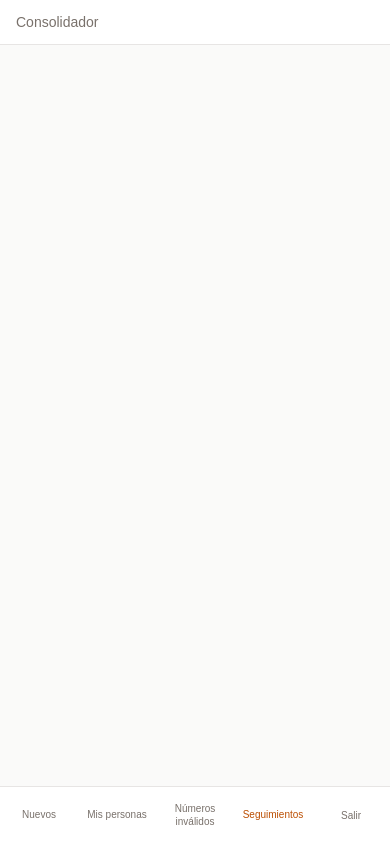
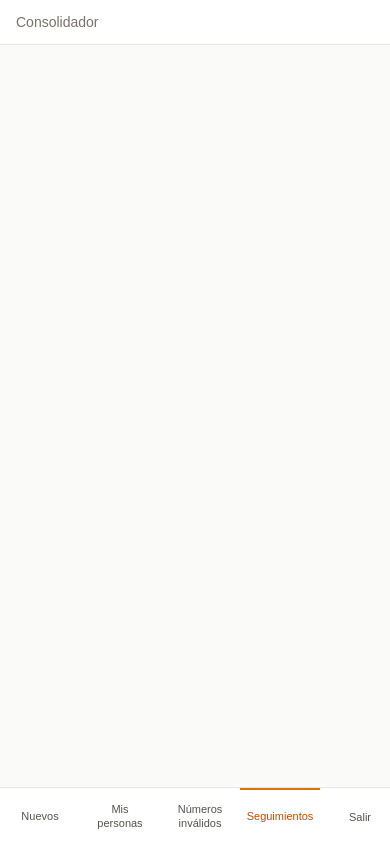
Before and after one commit to Ndav1dC/ryg-consolidador-web, a Next.js app: page /seguimientos in a window 390 px wide. Built offline with nearby package versions, Linux system fonts and the light colour scheme; no server answers.

Commit message:
fix: mostrar navegación administrativa en móvil

```diff
--- a/components/dashboard/mobile-nav.tsx
+++ b/components/dashboard/mobile-nav.tsx
@@ -8,22 +8,71 @@ interface MobileNavProps {
   userRol: string
 }
 
-const baseNavItems = [
+type NavItem = {
+  href: string
+  label: string
+}
+
+const baseNavItems: NavItem[] = [
   { href: "/personas/nuevos", label: "Nuevos" },
   { href: "/personas", label: "Mis personas" },
   { href: "/seguimientos", label: "Seguimientos" },
 ]
 
-const numeroInvalidoItem = {
+const numeroInvalidoItem: NavItem = {
   href: "/personas/numeros-invalidos",
   label: "Números inválidos",
+}
+
+const adminNavItems: NavItem[] = [
+  { href: "/admin", label: "Resumen" },
+  { href: "/admin/personas", label: "Personas" },
+  { href: "/admin/equipo", label: "Equipo" },
+  { href: "/admin/casas", label: "Casas" },
+  { href: "/admin/seguimientos", label: "Seguimientos" },
+  { href: "/admin/reportes", label: "Reportes" },
+]
+
+function esRutaActiva(pathname: string, href: string) {
+  if (href === "/admin") {
+    return pathname === "/admin"
+  }
+
+  if (href.startsWith("/admin/")) {
+    return pathname === href || pathname.startsWith(`${href}/`)
+  }
+
+  if (href === "/personas/nuevos") {
+    return pathname === href
+  }
+
+  if (href === "/personas/numeros-invalidos") {
+    return pathname === href || pathname.startsWith(`${href}/`)
+  }
+
+  if (href === "/personas") {
+    return (
+      pathname === href ||
+      (pathname.startsWith("/personas/") &&
+        !pathname.startsWith("/personas/nuevos") &&
+        !pathname.startsWith("/personas/numeros-invalidos"))
+    )
+  }
+
+  if (href === "/seguimientos") {
+    return pathname === href || pathname.startsWith(`${href}/`)
+  }
+
+  return pathname === href
 }
 
 export function MobileNav({ userRol }: MobileNavProps) {
   const pathname = usePathname()
 
   const navItems =
-    userRol === "consolidador"
+    userRol === "admin"
+      ? adminNavItems
+      : userRol === "consolidador"
         ? [
             baseNavItems[0],
             baseNavItems[1],
@@ -32,55 +81,37 @@ export function MobileNav({ userRol }: MobileNavProps) {
           ]
         : baseNavItems
 
-  const handleLogout = async () => {
-    await logoutAction()
-  }
-
   return (
-    <nav className="fixed bottom-0 left-0 right-0 z-40 border-t border-stone-200 bg-white/95 backdrop-blur lg:hidden">
-      <div
-        className={
-          userRol === "consolidador"
-            ? "grid grid-cols-5"
-            : "grid grid-cols-4"
-        }
+    <nav
+      aria-label="Navegación principal móvil"
+      className="fixed inset-x-0 bottom-0 z-40 border-t border-stone-200 bg-white/95 backdrop-blur lg:hidden"
     >
+      <div className="flex w-full items-stretch overflow-x-auto overscroll-x-contain pb-[env(safe-area-inset-bottom)]">
         {navItems.map((item) => {
-          let isActive = false
-
-          if (item.href === "/personas/nuevos") {
-            isActive = pathname === "/personas/nuevos"
-          } else if (item.href === "/personas/numeros-invalidos") {
-            isActive = pathname.startsWith("/personas/numeros-invalidos")
-          } else if (item.href === "/personas") {
-            isActive =
-              pathname === "/personas" ||
-              (pathname.startsWith("/personas/") &&
-                !pathname.includes("/nuevos") &&
-                !pathname.includes("/numeros-invalidos"))
-          } else if (item.href === "/seguimientos") {
-            isActive = pathname.startsWith("/seguimientos")
-          }
+          const isActive = esRutaActiva(pathname, item.href)
 
           return (
             <Link
               key={item.href}
               href={item.href}
-              className={`flex min-w-0 flex-col items-center justify-center gap-1 px-1 py-4 text-center text-[10px] font-medium sm:px-3 sm:text-xs ${
-                isActive ? "text-amber-700" : "text-stone-500"
+              aria-current={isActive ? "page" : undefined}
+              className={`flex min-h-14 min-w-20 flex-1 shrink-0 items-center justify-center px-2 py-3 text-center text-[11px] font-medium leading-tight ${
+                isActive
+                  ? "border-t-2 border-amber-600 text-amber-700"
+                  : "border-t-2 border-transparent text-stone-600"
               }`}
             >
-              <span className="leading-tight">{item.label}</span>
+              {item.label}
             </Link>
           )
         })}
 
         <button
           type="button"
-          onClick={handleLogout}
-          className="flex min-w-0 flex-col items-center justify-center gap-1 px-1 py-4 text-center text-[10px] font-medium text-stone-500 sm:px-3 sm:text-xs"
+          onClick={() => void logoutAction()}
+          className="flex min-h-14 min-w-20 flex-1 shrink-0 items-center justify-center border-t-2 border-transparent px-2 py-3 text-center text-[11px] font-medium text-stone-600"
         >
-          <span>Salir</span>
+          Salir
         </button>
       </div>
     </nav>
```
Lines whose indentation alone changed are shown as unchanged.
